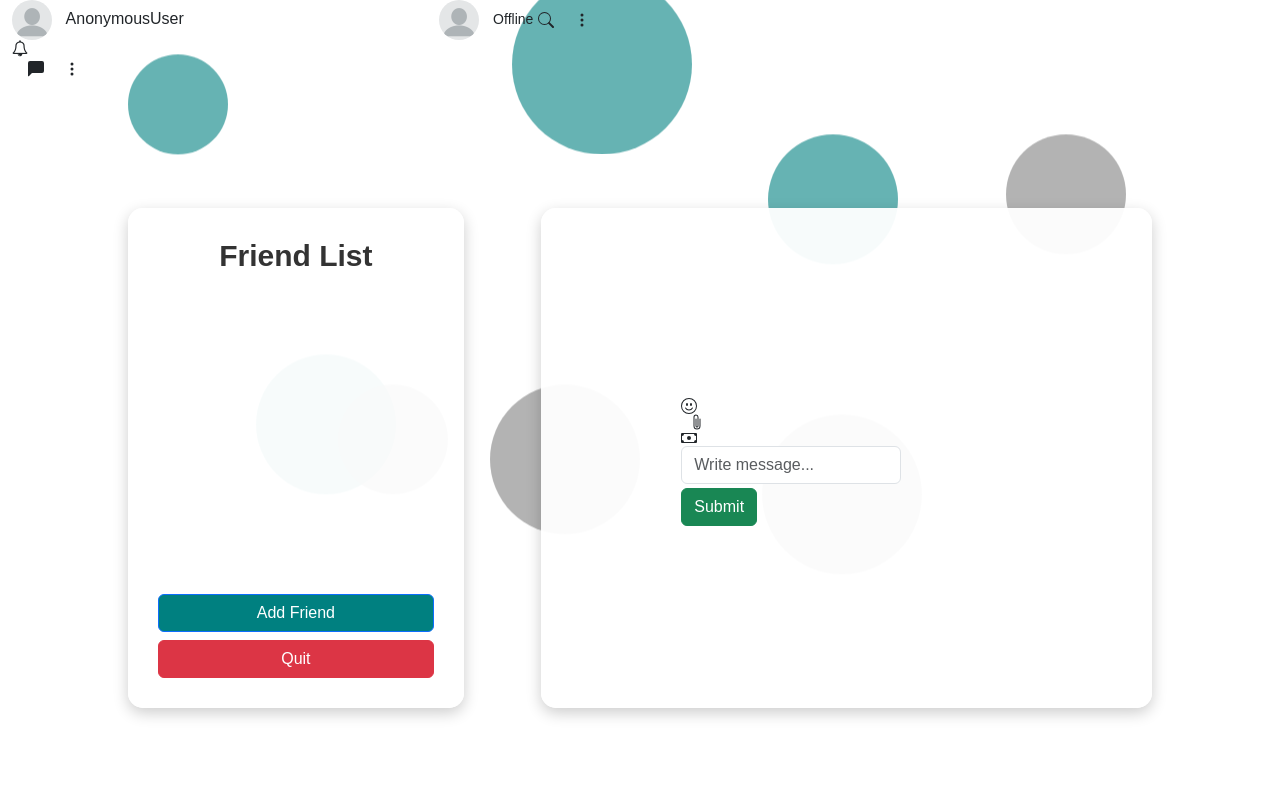
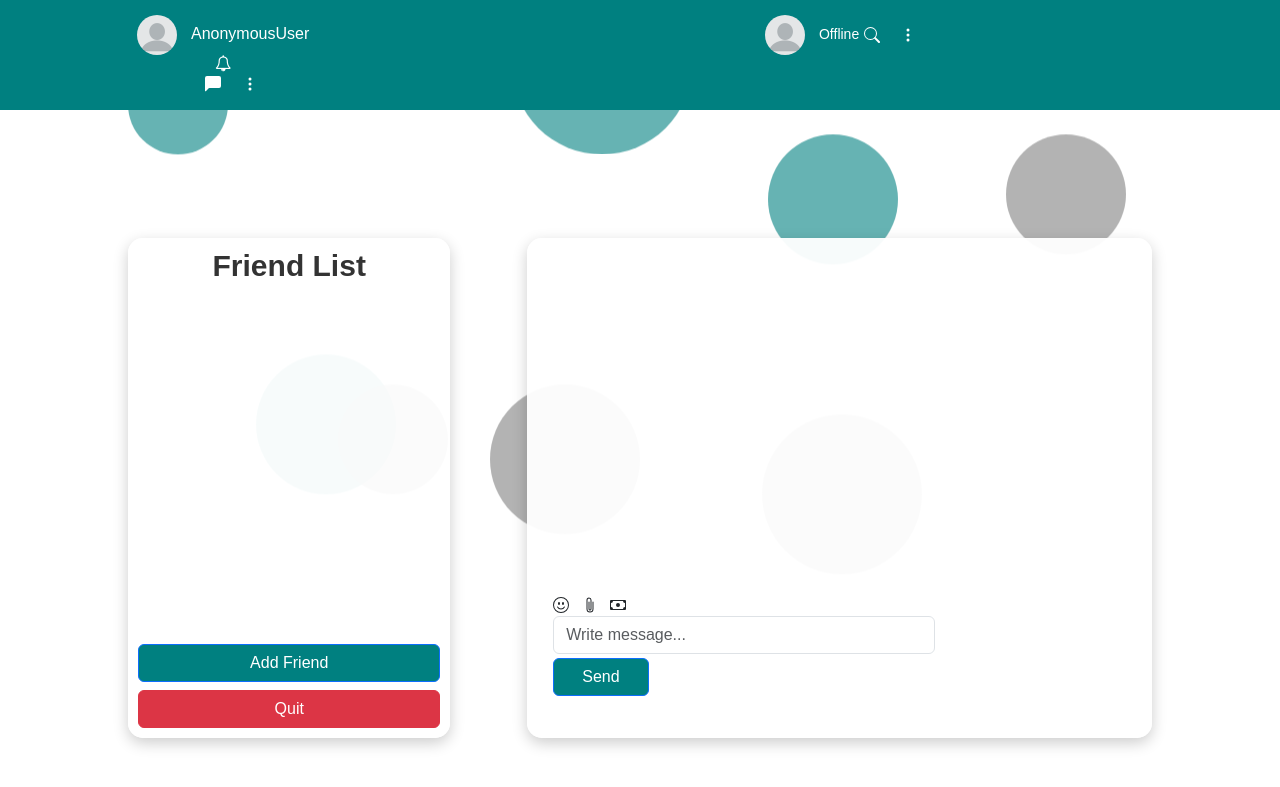
Before and after one commit to resilientdb/ResChat, a Django app: template app0/templates/chatting.html in a window 1280 px wide. Shown: the top 787 px of the page. Run offline with Django 4.2, Linux system fonts and the light colour scheme; the template is opened without the code that fills it, so the values that code supplies are empty; some libraries are stand-ins or nearby versions.

Commit message:
Update chatting.html

```diff
--- a/app0/templates/chatting.html
+++ b/app0/templates/chatting.html
@@ -52,7 +52,7 @@
     height: 500px;
     z-index: 1;
     background-color: rgba(255, 255, 255, 0.95);
-    padding: 30px;
+    padding: 10px;
     border-radius: 15px;
     box-shadow: 0 5px 15px rgba(0, 0, 0, 0.2);
     margin: 10%; /* Adjust the margin for padding */
@@ -92,6 +92,13 @@
     height: 40px; /* Adjust the height as needed */
     border-radius: 50%;
     margin-right: 10px; /* Adjust the margin as needed */
+}
+
+.chat-top {
+    background-color: #008080;
+    color: #fff;
+    text-align: center;
+    padding: 15px;
 }
 </style>
 {% endblock %}
@@ -174,7 +181,7 @@
                 <a href="{% url 'login' %}" class="btn btn-danger" id="quitBtn">Quit</a>
             </div>
         </div>
-        <div class="col-sm-8 message-area d-flex align-items-center justify-content-center">
+        <div class="message-area">
             <div class="chat-history">
                 <table class="table">
                     <tbody id='chat-body'>
@@ -283,8 +290,8 @@
 
                 </div>
                 <div class="col-sm-2 mt-1">
-                    <div class="control">
-                        <button class="btn btn-success" id="chat-message-submit">Submit</button>
+                    <div class="control d-flex flex-column">
+                        <button class="btn btn-primary" id="chat-message-submit">Send</button>
                     </div>
                 </div>
                 </form>
```
